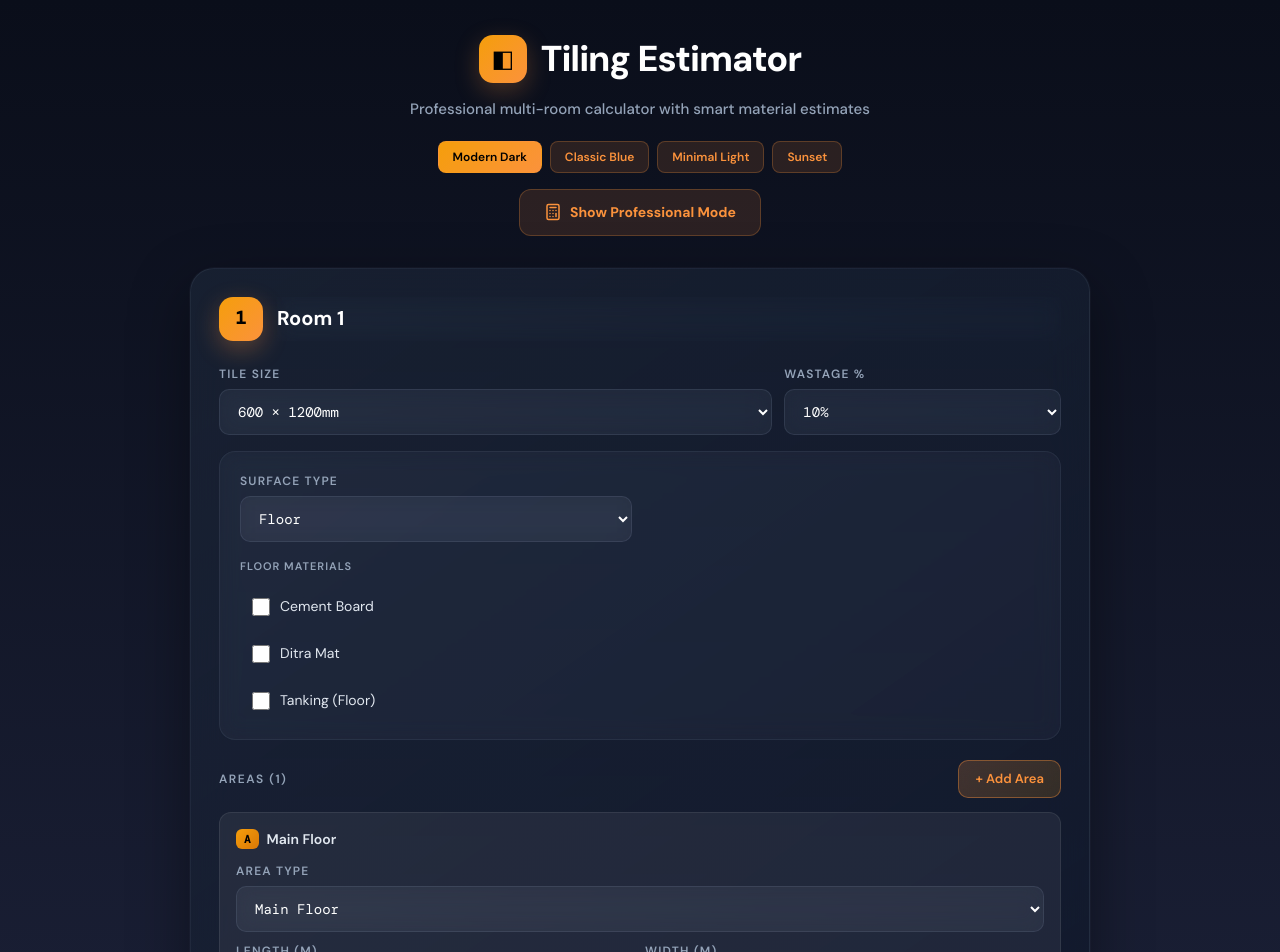
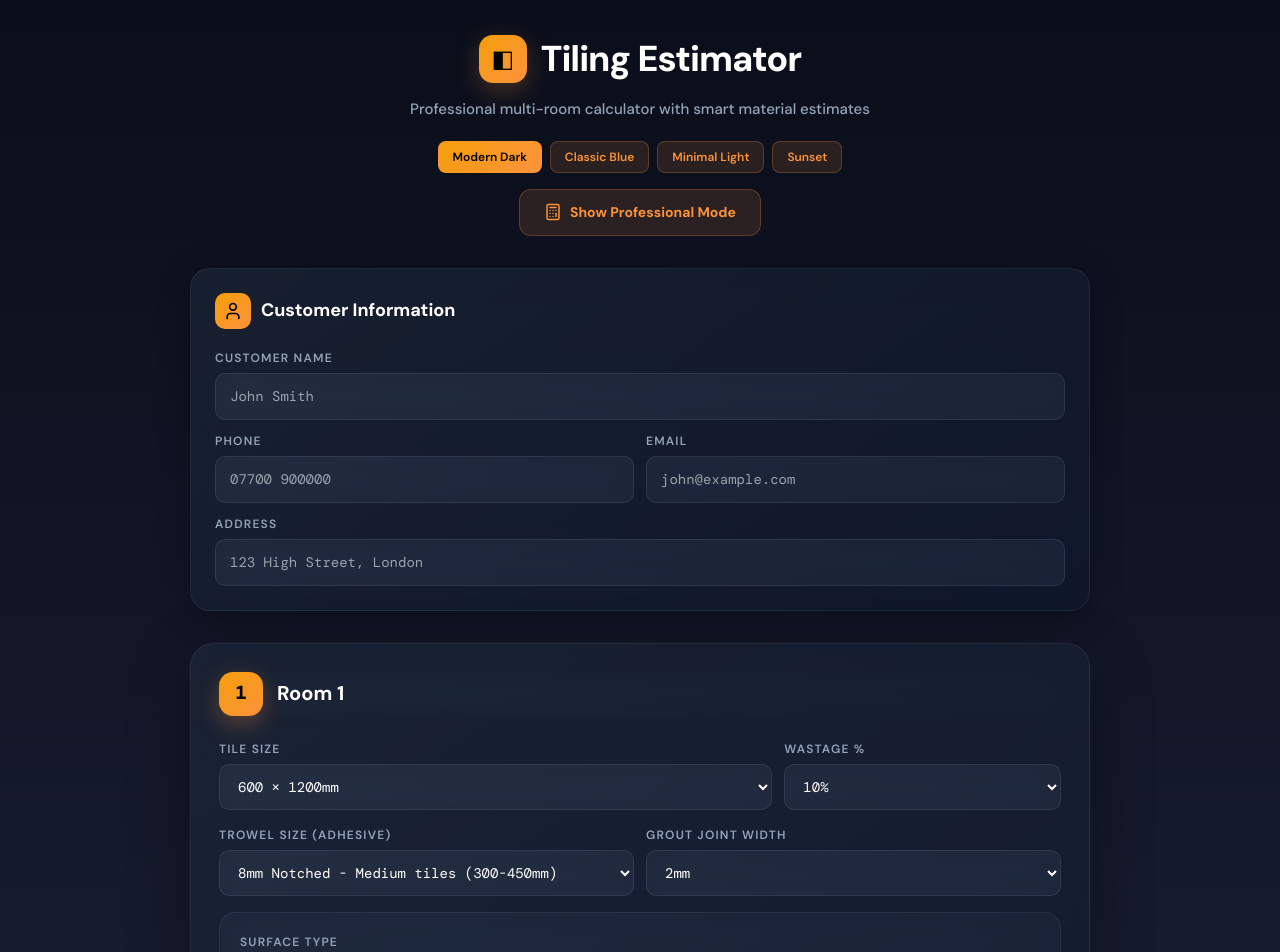
Before and after one commit to kevinwoodley-hash/tiling-estimator, a React (Vite) app: page / in a window 1280 px wide. Shown: the top 952 px of the page. Built offline with nearby package versions, Linux system fonts and the light colour scheme.

Commit message:
Add files via upload

```diff
--- a/src/App.jsx
+++ b/src/App.jsx
@@ -48,9 +48,25 @@ const THEMES = {
 };
 
 // Material consumption rates per m²
+const TROWEL_SIZES = [
+  { label: "6mm Notched", coverage: 2.5, description: "Small tiles (up to 300mm)" },
+  { label: "8mm Notched", coverage: 3.5, description: "Medium tiles (300-450mm)" },
+  { label: "10mm Notched", coverage: 4.5, description: "Large tiles (450-600mm)" },
+  { label: "12mm Notched", coverage: 5.5, description: "Extra large tiles (600mm+)" },
+];
+
+const GROUT_JOINT_WIDTHS = [
+  { label: "1mm", width: 1 },
+  { label: "2mm", width: 2 },
+  { label: "3mm", width: 3 },
+  { label: "4mm", width: 4 },
+  { label: "5mm", width: 5 },
+  { label: "6mm", width: 6 },
+];
+
 const MATERIAL_RATES = {
-  adhesive: 3.5, // kg per m²
-  grout: 0.5, // kg per m²
+  // Adhesive now calculated based on trowel size
+  grout: 0.5, // kg per m² (fallback if not calculated by joint width)
   primer: 0.15, // L per m² (standard primer)
   sealer: 0.1, // L per m²
   // Floor materials
@@ -61,6 +77,8 @@ const MATERIAL_RATES = {
   wallTanking: 0.4, // L per m²
   tileTrim: 4, // linear meters per m² (approximate)
   wallPrimer: 0.2, // L per m²
+  // Grout density for calculations
+  groutDensity: 1.6, // kg per liter
 };
 
 const AREA_TYPES = [
@@ -111,6 +129,8 @@ const defaultRoom = () => ({
   customTileW: "",
   customTileH: "",
   wastage: 10,
+  trowelSize: 1, // Index into TROWEL_SIZES array (default 8mm)
+  groutJointWidth: 1, // Index into GROUT_JOINT_WIDTHS array (default 2mm)
   // Floor options
   useCementBoard: false,
   useDitraMat: false,
@@ -443,6 +463,39 @@ function RoomCard({ room, roomIndex, onUpdateRoom, onRemoveRoom, canRemoveRoom,
         </div>
       </div>
 
+      {/* Trowel Size & Grout Joint */}
+      <div style={{
+        display: "grid",
+        gridTemplateColumns: "1fr 1fr",
+        gap: "12px",
+        marginBottom: "16px",
+      }}>
+        <div>
+          <label style={labelStyle}>Trowel Size (Adhesive)</label>
+          <select
+            value={room.trowelSize}
+            onChange={(e) => updateField("trowelSize", parseInt(e.target.value))}
+            style={selectStyle}
+          >
+            {TROWEL_SIZES.map((ts, i) => (
+              <option key={i} value={i}>{ts.label} - {ts.description}</option>
+            ))}
+          </select>
+        </div>
+        <div>
+          <label style={labelStyle}>Grout Joint Width</label>
+          <select
+            value={room.groutJointWidth}
+            onChange={(e) => updateField("groutJointWidth", parseInt(e.target.value))}
+            style={selectStyle}
+          >
+            {GROUT_JOINT_WIDTHS.map((gj, i) => (
+              <option key={i} value={i}>{gj.label}</option>
+            ))}
+          </select>
+        </div>
+      </div>
+
       {/* Surface Type & Material Options */}
       <div style={{
         background: "rgba(148, 163, 184, 0.05)",
@@ -1029,9 +1082,50 @@ export default function App() {
   );
 
   // Material calculations
+  // Calculate materials based on room-specific settings
+  let adhesiveTotal = 0;
+  let groutTotal = 0;
+
+  rooms.forEach((room) => {
+    let roomSqm = 0;
+
+    // Calculate room area based on calculation mode
+    if (room.calculationMode === "walls" && room.surfaceType === "wall") {
+      roomSqm = 2 * (parseFloat(room.ceilingHeight) || 0) * ((parseFloat(room.roomLength) || 0) + (parseFloat(room.roomWidth) || 0));
+    } else {
+      roomSqm = room.areas.reduce((s, a) => {
+        return s + (parseFloat(a.length) || 0) * (parseFloat(a.width) || 0);
+      }, 0);
+    }
+
+    const wastageMultiplier = 1 + room.wastage / 100;
+    const withWastage = roomSqm * wastageMultiplier;
+
+    // Calculate adhesive based on trowel size
+    const trowelInfo = TROWEL_SIZES[room.trowelSize] || TROWEL_SIZES[1];
+    adhesiveTotal += withWastage * trowelInfo.coverage;
+
+    // Calculate grout based on tile size and joint width
+    const tileInfo = TILE_SIZES[room.tileSize];
+    const isCustom = tileInfo.label === "Custom";
+    const tileW = isCustom ? (parseFloat(room.customTileW) || 300) : (tileInfo.w * 1000); // Convert to mm
+    const tileH = isCustom ? (parseFloat(room.customTileH) || 300) : (tileInfo.h * 1000); // Convert to mm
+    const tileDepth = 10; // Assume 10mm tile depth
+    const jointWidth = GROUT_JOINT_WIDTHS[room.groutJointWidth]?.width || 2;
+
+    // Grout calculation formula: (Length + Width) / (Length × Width) × Joint Width × Tile Depth × Grout Density
+    // This gives kg per tile, then multiply by number of tiles
+    const groutPerTile = ((tileW + tileH) / (tileW * tileH)) * jointWidth * tileDepth * MATERIAL_RATES.groutDensity / 1000;
+    const tileArea = (tileW / 1000) * (tileH / 1000); // Back to m²
+    const numTiles = withWastage / tileArea;
+    groutTotal += numTiles * groutPerTile;
+  });
+
   const materials = {
-    adhesive: (grandTotals.totalArea * MATERIAL_RATES.adhesive).toFixed(1),
-    grout: (grandTotals.totalArea * MATERIAL_RATES.grout).toFixed(1),
+    adhesive: adhesiveTotal.toFixed(1),
+    adhesiveBags: Math.ceil(adhesiveTotal / 20), // 20kg bags
+    grout: groutTotal.toFixed(1),
+    groutBags: Math.ceil(groutTotal / 2.5), // 2.5kg bags
     primer: (grandTotals.totalArea * MATERIAL_RATES.primer).toFixed(1),
     sealer: (grandTotals.totalArea * MATERIAL_RATES.sealer).toFixed(1),
   };
@@ -1158,7 +1252,7 @@ export default function App() {
       if (costs.adhesive > 0) {
         lineItems.push({
           item_type: "Products",
-          description: `Adhesive (${materials.adhesive} kg)`,
+          description: `Adhesive - ${materials.adhesiveBags} × 20kg bags (${materials.adhesive} kg)`,
           quantity: parseFloat(materials.adhesive),
           price: parseFloat(pricing.adhesivePrice) || 0,
         });
@@ -1167,7 +1261,7 @@ export default function App() {
       if (costs.grout > 0) {
         lineItems.push({
           item_type: "Products",
-          description: `Grout (${materials.grout} kg)`,
+          description: `Grout - ${materials.groutBags} × 2.5kg bags (${materials.grout} kg)`,
           quantity: parseFloat(materials.grout),
           price: parseFloat(pricing.groutPrice) || 0,
         });
@@ -1325,8 +1419,8 @@ export default function App() {
     message += `Tiles Required: ${grandTotals.totalTiles}\n\n`;
 
     message += `📦 *MATERIALS NEEDED*\n`;
-    message += `Adhesive: ${materials.adhesive} kg\n`;
-    message += `Grout: ${materials.grout} kg\n`;
+    message += `Adhesive: ${materials.adhesiveBags} × 20kg bags (${materials.adhesive} kg)\n`;
+    message += `Grout: ${materials.groutBags} × 2.5kg bags (${materials.grout} kg)\n`;
     message += `Primer: ${materials.primer} L\n`;
     message += `Sealer: ${materials.sealer} L\n`;
 
@@ -1456,8 +1550,8 @@ export default function App() {
 
     content += `MATERIALS NEEDED\n${'-'.repeat(60)}\n`;
     content += `Standard Materials:\n`;
-    content += `  Adhesive: ${materials.adhesive} kg\n`;
-    content += `  Grout: ${materials.grout} kg\n`;
+    content += `  Adhesive: ${materials.adhesiveBags} × 20kg bags (${materials.adhesive} kg total)\n`;
+    content += `  Grout: ${materials.groutBags} × 2.5kg bags (${materials.grout} kg total)\n`;
     content += `  Primer: ${materials.primer} L\n`;
     content += `  Sealer: ${materials.sealer} L\n`;
 
@@ -1653,6 +1747,82 @@ export default function App() {
             <Calculator size={18} />
             {showProfessional ? "Hide" : "Show"} Professional Mode
           </button>
+        </div>
+      </div>
+
+      {/* Customer Information - Always Visible */}
+      <div style={{ maxWidth: "900px", margin: "0 auto 32px" }}>
+        <div style={{
+          background: theme.cardBg,
+          backdropFilter: "blur(20px)",
+          border: styleTheme === "minimal" ? "1px solid rgba(0, 0, 0, 0.1)" : "1px solid rgba(148, 163, 184, 0.1)",
+          borderRadius: "20px",
+          padding: "24px",
+          boxShadow: styleTheme === "minimal" ? "0 8px 32px rgba(0, 0, 0, 0.08)" : "0 8px 32px rgba(0, 0, 0, 0.3)",
+        }}>
+          <div style={{ display: "flex", alignItems: "center", gap: "10px", marginBottom: "20px" }}>
+            <div style={{
+              background: theme.primary,
+              borderRadius: "10px",
+              padding: "8px",
+              display: "flex",
+              alignItems: "center",
+              justifyContent: "center",
+            }}>
+              <User size={20} color={styleTheme === "minimal" ? theme.textPrimary : "#000"} />
+            </div>
+            <h3 style={{
+              color: theme.textPrimary,
+              fontSize: "18px",
+              fontWeight: 700,
+              margin: 0,
+              fontFamily: "'DM Sans', sans-serif",
+            }}>
+              Customer Information
+            </h3>
+          </div>
+          <div style={{ display: "grid", gridTemplateColumns: "1fr 1fr", gap: "12px" }}>
+            <div style={{ gridColumn: "1 / -1" }}>
+              <label style={{...labelStyle, color: theme.textSecondary}}>Customer Name</label>
+              <input
+                type="text"
+                placeholder="John Smith"
+                value={customer.name}
+                onChange={(e) => setCustomer({ ...customer, name: e.target.value })}
+                style={{...inputStyle, color: theme.textPrimary, background: styleTheme === "minimal" ? "rgba(0, 0, 0, 0.03)" : "rgba(148, 163, 184, 0.08)", border: styleTheme === "minimal" ? "1px solid rgba(0, 0, 0, 0.1)" : "1px solid rgba(148, 163, 184, 0.15)"}}
+              />
+            </div>
+            <div>
+              <label style={{...labelStyle, color: theme.textSecondary}}>Phone</label>
+              <input
+                type="tel"
+                placeholder="07700 900000"
+                value={customer.phone}
+                onChange={(e) => setCustomer({ ...customer, phone: e.target.value })}
+                style={{...inputStyle, color: theme.textPrimary, background: styleTheme === "minimal" ? "rgba(0, 0, 0, 0.03)" : "rgba(148, 163, 184, 0.08)", border: styleTheme === "minimal" ? "1px solid rgba(0, 0, 0, 0.1)" : "1px solid rgba(148, 163, 184, 0.15)"}}
+              />
+            </div>
+            <div>
+              <label style={{...labelStyle, color: theme.textSecondary}}>Email</label>
+              <input
+                type="email"
+                placeholder="john@example.com"
+                value={customer.email}
+                onChange={(e) => setCustomer({ ...customer, email: e.target.value })}
+                style={{...inputStyle, color: theme.textPrimary, background: styleTheme === "minimal" ? "rgba(0, 0, 0, 0.03)" : "rgba(148, 163, 184, 0.08)", border: styleTheme === "minimal" ? "1px solid rgba(0, 0, 0, 0.1)" : "1px solid rgba(148, 163, 184, 0.15)"}}
+              />
+            </div>
+            <div style={{ gridColumn: "1 / -1" }}>
+              <label style={{...labelStyle, color: theme.textSecondary}}>Address</label>
+              <input
+                type="text"
+                placeholder="123 High Street, London"
+                value={customer.address}
+                onChange={(e) => setCustomer({ ...customer, address: e.target.value })}
+                style={{...inputStyle, color: theme.textPrimary, background: styleTheme === "minimal" ? "rgba(0, 0, 0, 0.03)" : "rgba(148, 163, 184, 0.08)", border: styleTheme === "minimal" ? "1px solid rgba(0, 0, 0, 0.1)" : "1px solid rgba(148, 163, 184, 0.15)"}}
+              />
+            </div>
+          </div>
         </div>
       </div>
 
@@ -2309,80 +2479,6 @@ export default function App() {
             </div>
           </div>
 
-          {/* Customer Information */}
-          <div style={{
-            background: "linear-gradient(145deg, rgba(30, 41, 59, 0.6), rgba(15, 23, 42, 0.8))",
-            backdropFilter: "blur(20px)",
-            border: "1px solid rgba(148, 163, 184, 0.1)",
-            borderRadius: "20px",
-            padding: "24px",
-            boxShadow: "0 8px 32px rgba(0, 0, 0, 0.3)",
-          }}>
-            <div style={{ display: "flex", alignItems: "center", gap: "10px", marginBottom: "20px" }}>
-              <div style={{
-                background: "linear-gradient(135deg, #f59e0b 0%, #fb923c 100%)",
-                borderRadius: "10px",
-                padding: "8px",
-                display: "flex",
-                alignItems: "center",
-                justifyContent: "center",
-              }}>
-                <User size={20} color="#000" />
-              </div>
-              <h3 style={{
-                color: "#ffffff",
-                fontSize: "18px",
-                fontWeight: 700,
-                margin: 0,
-                fontFamily: "'DM Sans', sans-serif",
-              }}>
-                Customer Information
-              </h3>
-            </div>
-            <div style={{ display: "grid", gridTemplateColumns: "1fr 1fr", gap: "12px" }}>
-              <div style={{ gridColumn: "1 / -1" }}>
-                <label style={labelStyle}>Customer Name</label>
-                <input
-                  type="text"
-                  placeholder="John Smith"
-                  value={customer.name}
-                  onChange={(e) => setCustomer({ ...customer, name: e.target.value })}
-                  style={inputStyle}
-                />
-              </div>
-              <div>
-                <label style={labelStyle}>Phone</label>
-                <input
-                  type="tel"
-                  placeholder="07700 900000"
-                  value={customer.phone}
-                  onChange={(e) => setCustomer({ ...customer, phone: e.target.value })}
-                  style={inputStyle}
-                />
-              </div>
-              <div>
-                <label style={labelStyle}>Email</label>
-                <input
-                  type="email"
-                  placeholder="john@example.com"
-                  value={customer.email}
-                  onChange={(e) => setCustomer({ ...customer, email: e.target.value })}
-                  style={inputStyle}
-                />
-              </div>
-              <div style={{ gridColumn: "1 / -1" }}>
-                <label style={labelStyle}>Address</label>
-                <input
-                  type="text"
-                  placeholder="123 High Street, London"
-                  value={customer.address}
-                  onChange={(e) => setCustomer({ ...customer, address: e.target.value })}
-                  style={inputStyle}
-                />
-              </div>
-            </div>
-          </div>
-
           {/* Materials Summary */}
           <div style={{
             background: "linear-gradient(145deg, rgba(30, 41, 59, 0.6), rgba(15, 23, 42, 0.8))",
@@ -2426,7 +2522,10 @@ export default function App() {
                 }}>
                   <div style={{ color: "#94a3b8", fontSize: "11px", fontWeight: 600, textTransform: "uppercase", marginBottom: "4px", fontFamily: "'DM Sans', sans-serif" }}>Adhesive</div>
                   <div style={{ color: "#f59e0b", fontSize: "20px", fontWeight: 800, fontFamily: "'DM Mono', monospace" }}>
-                    {materials.adhesive}<span style={{ fontSize: "12px", color: "#94a3b8" }}> kg</span>
+                    {materials.adhesiveBags}<span style={{ fontSize: "12px", color: "#94a3b8" }}> × 20kg bags</span>
+                  </div>
+                  <div style={{ color: "#64748b", fontSize: "10px", marginTop: "4px", fontFamily: "'DM Sans', sans-serif" }}>
+                    ({materials.adhesive} kg total)
                   </div>
                 </div>
                 <div style={{
@@ -2437,7 +2536,10 @@ export default function App() {
                 }}>
                   <div style={{ color: "#94a3b8", fontSize: "11px", fontWeight: 600, textTransform: "uppercase", marginBottom: "4px", fontFamily: "'DM Sans', sans-serif" }}>Grout</div>
                   <div style={{ color: "#f59e0b", fontSize: "20px", fontWeight: 800, fontFamily: "'DM Mono', monospace" }}>
-                    {materials.grout}<span style={{ fontSize: "12px", color: "#94a3b8" }}> kg</span>
+                    {materials.groutBags}<span style={{ fontSize: "12px", color: "#94a3b8" }}> × 2.5kg bags</span>
+                  </div>
+                  <div style={{ color: "#64748b", fontSize: "10px", marginTop: "4px", fontFamily: "'DM Sans', sans-serif" }}>
+                    ({materials.grout} kg total)
                   </div>
                 </div>
                 <div style={{
```
